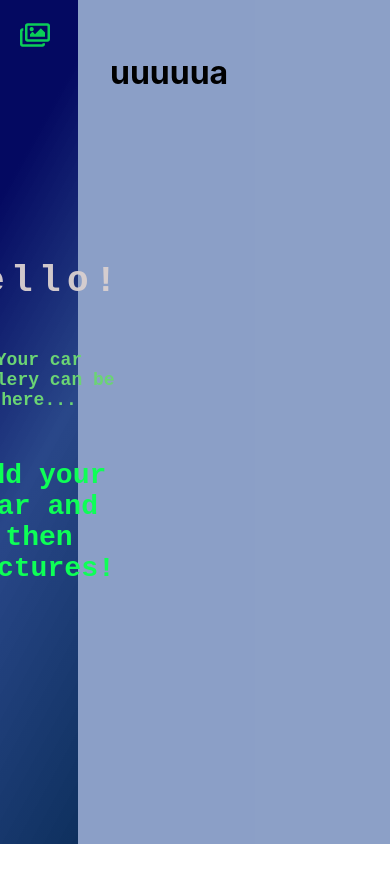
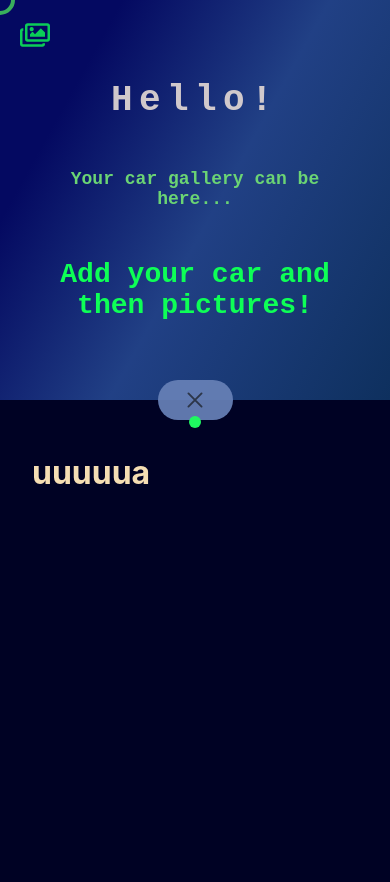
Before and after one commit to infinite223/car-gallery, a React (Create React App) app: page / in a window 390 px wide. Shown: the top 882 px of the page. Before the commit the page ends 844 px from the top, so only its background shows below. Built offline with nearby package versions, Linux system fonts and the light colour scheme.

Commit message:
mobile view navbar

```diff
--- a/package.json
+++ b/package.json
@@ -11,6 +11,7 @@
     "react": "^17.0.2",
     "react-dom": "^17.0.2",
     "react-icons": "^4.3.1",
+    "react-responsive": "^9.0.0-beta.6",
     "react-scripts": "5.0.0",
     "web-vitals": "^2.1.4"
   },
--- a/src/App.css
+++ /dev/null
@@ -1,3 +0,0 @@
-.App{
-  display: flex;
-}
--- a/src/App.js
+++ b/src/App.js
@@ -1,9 +1,10 @@
-import './App.css';
+import './App.scss';
 import { Navbar,Content } from './container/index'
-
+import DotRing from "./components/DotRing/DotRing";
 function App() {
   return (
     <div className="App">
+      <DotRing/>
       <Navbar/>
       <Content/>
     </div>
--- /dev/null
+++ b/src/App.scss
@@ -0,0 +1,9 @@
+.App{
+  display: flex;
+  cursor: none;
+  background-color:rgba(34, 72, 148, 0.521);
+
+  @media screen and (max-width:1050px){
+    flex-direction: column;
+  }
+}
--- /dev/null
+++ b/src/components/DotRing/DotRing.css
@@ -0,0 +1,41 @@
+.ring {
+  position: fixed;
+  top: 0;
+  left: 0;
+  width: 22px;
+  height: 22px;
+  border: 4px solid rgb(57, 175, 92);
+  border-radius: 100%;
+  transform: translate(-50%, -50%);
+  -webkit-transition-duration: 100ms;
+  transition-duration: 100ms;
+  -webkit-transition-timing-function: ease-out;
+  transition-timing-function: ease-out;
+  will-change: width, height, transform, border;
+  z-index: 999;
+  pointer-events: none;
+}
+
+.dot {
+  position: fixed;
+  top: 50%;
+  left: 50%;
+  width: 12px;
+  height: 12px;
+  background-color: rgb(31, 247, 96);
+  border-radius: 100%;
+  transform: translate(-50%, -50%);
+  z-index: 999;
+  pointer-events: none;
+}
+
+.ring.hovered {
+  width: 80px;
+  height: 80px;
+  border-width: 3px;
+  border-color: lightgray;
+}
+
+.dot.hovered {
+  display: none;
+}
--- /dev/null
+++ b/src/components/DotRing/DotRing.js
@@ -0,0 +1,23 @@
+import React, { useContext } from "react";
+import "./DotRing.css";
+import useMousePosition from "../../hooks/useMousePosition";
+import { MouseContext } from "../../context/mouse-context";
+
+const DotRing = () => {
+  const { cursorType, cursorChangeHandler } = useContext(MouseContext);
+  const { x, y } = useMousePosition();
+  return (
+    <>
+      <div
+        style={{ left: `${x}px`, top: `${y}px` }}
+        className={"ring " + cursorType}
+      ></div>
+      <div
+        className={"dot " + cursorType}
+        style={{ left: `${x}px`, top: `${y}px`}}
+      ></div>
+    </>
+  );
+};
+
+export default DotRing;
--- a/src/container/Content/Content.scss
+++ b/src/container/Content/Content.scss
@@ -1,12 +1,15 @@
 .content{
     display: flex;
 
-    width:80%;
+    min-width:80%;
+    width: 100%;
     height: 100vh;
 
-    background-color:rgba(34, 72, 148, 0.521);
+    background-color:rgb(0,2,36);
+
 
     h1{
         padding: 2rem;
+        color: wheat;
     }
 }
--- a/src/container/Navbar/Navbar.scss
+++ b/src/container/Navbar/Navbar.scss
@@ -35,10 +35,46 @@ nav{
         padding: 0rem 2rem;
     }
 
-    .navbar__icon{
+    .navbar__icon-image{
         position: absolute;
         left: 20px;
         top:20px;
+
         cursor:all-scroll;
     }
+    .navbar__icon-exit{
+        position: absolute;
+        display: flex;
+        align-items: center;
+        justify-content: center;
+        right: -20px;
+
+        width: 40px;
+        height: 55px;
+
+        background-color: rgba(103, 128, 182, 0.931);
+        border-radius: 20px;
+        &:hover{
+            background-color: rgb(14, 255, 86);
+            transition: all ease;
+            transition-duration: .5s;
+        }
+    }
+
+    @media screen and (max-width:1224px){
+        width: 100%;
+        height: 50vh;
+
+        .navbar__icon-exit{
+            position: absolute;
+            display: flex;
+            align-items: center;
+            justify-content: center;
+            bottom: -20px;
+            right:auto;
+
+            width: 75px;
+            height: 40px;
+        }
+    }
 }
--- a/src/container/Navbar/Navbar.tsx
+++ b/src/container/Navbar/Navbar.tsx
@@ -1,17 +1,37 @@
-import React from 'react'
+import React, {useState} from 'react'
 import './Navbar.scss';
 import { FaRegImages } from 'react-icons/fa'
+import { IoCloseOutline } from 'react-icons/io5'
 import { motion } from "framer-motion"
+import { useMediaQuery } from 'react-responsive'
 
 const Navbar = () => {
+  const [display,setDisplay] = useState("flex");
+  const isTabletOrMobile = useMediaQuery({ query: '(max-width: 1224px)' })
+
   return (
-    <motion.nav className='navbar' animate={{
-       rotate: 360,
-    }}>
-      <motion.div className='navbar__icon' drag>
+
+     <motion.nav
+       animate={!isTabletOrMobile?{width:[10,25,50,100,150,200,240,340,370],display:display}
+                                 :{height:[10,25,50,100,150,200,240,340,370,400],display:display}}
+       transition={{ duration: .5 }}
+       drag="x"
+       dragConstraints={{right:0, left:0}}
+      >
+        <motion.div className='navbar__icon-image' drag>
           <FaRegImages size="30" color='rgba(14, 255, 86,0.8)'/>
         </motion.div>
-      <h1>Hello!</h1>
+
+        <motion.div className='navbar__icon-exit' onClick={()=>setDisplay("none")} >
+          <IoCloseOutline size={30} color='rgba(34, 40, 51, 0.831)'/>
+        </motion.div>
+
+        <motion.h1
+          animate={{opacity:[0,.2,.35,.4,.6,.8,1]}}
+          transition={{duration:2}}
+        >
+          Hello!
+        </motion.h1>
         <text>
           <p>Your car gallery can be here...</p>
           <h3>Add your car and then pictures!</h3>
--- /dev/null
+++ b/src/context/mouse-context.js
@@ -0,0 +1,27 @@
+import React, { createContext, useState } from "react";
+
+export const MouseContext = createContext({
+  cursorType: "",
+  cursorChangeHandler: () => {},
+});
+
+const MouseContextProvider = (props) => {
+  const [cursorType, setCursorType] = useState("");
+
+  const cursorChangeHandler = (cursorType) => {
+    setCursorType(cursorType);
+  };
+
+  return (
+    <MouseContext.Provider
+      value={{
+        cursorType: cursorType,
+        cursorChangeHandler: cursorChangeHandler,
+      }}
+    >
+      {props.children}
+    </MouseContext.Provider>
+  );
+};
+
+export default MouseContextProvider;
--- /dev/null
+++ b/src/hooks/useMousePosition.js
@@ -0,0 +1,19 @@
+import { useEffect, useState } from "react";
+
+export default function useMousePosition() {
+  const [mousePosition, setMousePosition] = useState({ x: null, y: null });
+
+  useEffect(() => {
+    const mouseMoveHandler = (event) => {
+      const { clientX, clientY } = event;
+      setMousePosition({ x: clientX, y: clientY });
+    };
+    document.addEventListener("mousemove", mouseMoveHandler);
+
+    return () => {
+      document.removeEventListener("mousemove", mouseMoveHandler);
+    };
+  }, []);
+
+  return mousePosition;
+}
```
Also changed, not shown: src/container/index.js (line endings or trailing spaces), 1 other file (tests, documents, lock files or other folders). Lines whose indentation alone changed are shown as unchanged.
